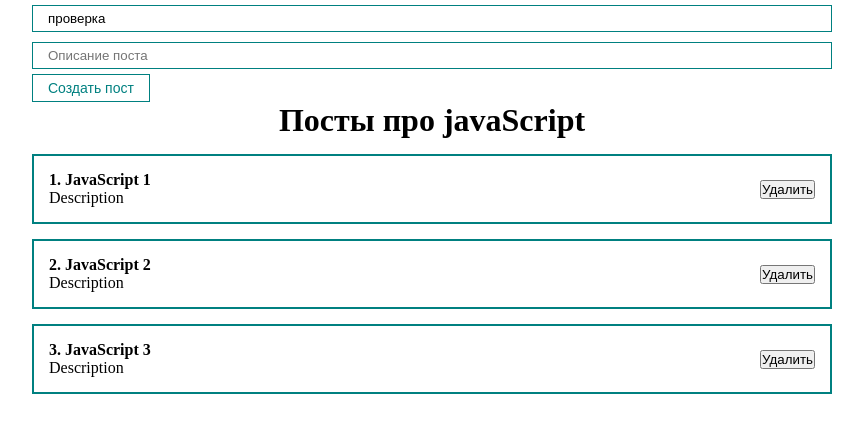
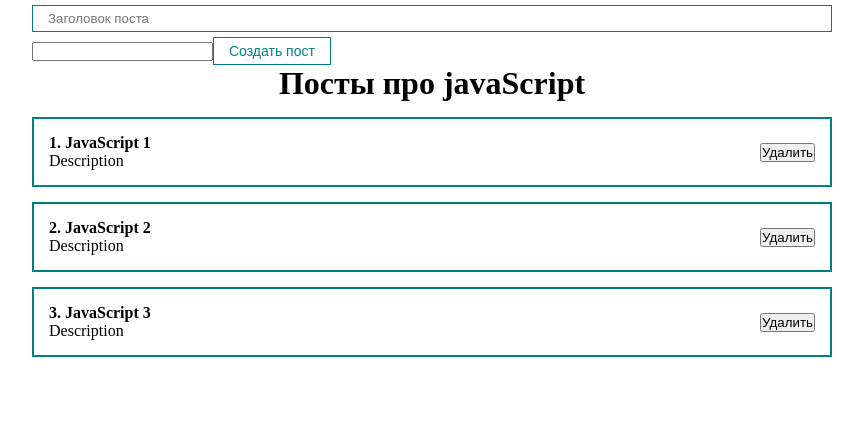
Before and after one commit to weboson/-react-course-UlbiTV, a React (Create React App) app: page / in a window 1280 px wide. Shown: the top 432 px of the page, without its empty margins (208-1071 px from the left). Built offline with nearby package versions, Linux system fonts and the light colour scheme.

Commit message:
Uncontrolled default component <input> using useRef

```diff
--- a/src/App.js
+++ b/src/App.js
@@ -1,27 +1,39 @@
 import React from 'react';
-import { useState } from 'react';
+//! 1. импортировал useRef
+import { useState, useRef } from 'react';
 import PostList from './components/PostList';
 import MyButton from './components/UI/button/MyButton';
 import MyInput from './components/UI/input/MyInput';
 
 import './styles/App.css';
 
-//! по клику по кнопке, в консоле появляется текущее значение (title) из поля input
+// по клику по кнопке, в консоле появляется текущее значение (title) из поля input
 function App() {
-  // состояние №1 хранит в себе массив posts для списка
+  // состояние (useState) №1 хранит в себе массив posts для списка
+  // массив постов.
   const [posts, setPosts] = useState([
+    // значение(я) по-умолчанию
     {id: 1, title: 'JavaScript 1', body: 'Description'},
     {id: 2, title: 'JavaScript 2', body: 'Description'},
     {id: 3, title: 'JavaScript 3', body: 'Description'},
   ])
 
-  //! состояние №2 хранит в себе значение по-умолчанию (''), которое в поле input
-  const [title, setTitle] = useState('проверка');
+  // состояние №2 хранит в себе значение по-умолчанию (''), которое в поле input
+  const [title, setTitle] = useState('');
 
-  //! обработчик события (добавить пост):
+  //! хук useRef() - которая дает ссылку на нужный элемент. Не забывать про import useRef (выше)
+  //! 2. Для этого, в нужном элементе нужно добавить атрибут ref={bodyInpuRef}
+  //! 3. bodyInpuRef.carrent - харнит сам элемент, и если нужно можно взять атрибут bodyInpuRef.current.value
+  const bodyInputRef = useRef();
+
+  // обработчик события (добавить пост):
   const addNewPost = (e) => { // можно как стрелочную, так и декларативную  функцию (function F() {}) - не важно
-    e.preventDefault()
-    console.log(title)
+    e.preventDefault() // сброс действия браузера на событие (отправки (кнопка отпавить или Enter) данных в форме)? которые были по-умолчанию у браузера
+    console.log(title);
+    //! берем из useref - значение атрибута value элемента input
+    console.log(bodyInputRef.current.value);
+    //! либо сам эелмент
+    console.log(bodyInputRef.current);
   }
 
   return (
@@ -34,7 +46,12 @@ function App() {
           type="text"
           placeholder="Заголовок поста"
         />
-        <MyInput type="text" placeholder="Описание поста"/>
+        {/* НЕ УПРАВЛЯЕМЫЙ/НЕ КОНТРОЛИРУЕМЫЙ КОМПОНЕТ (с помощью useRef) */}
+        {/*! привязываем наш ref к элементу*/}
+        <input ref={bodyInputRef} type="text" />
+        {/* пока закомментировал собственный компонент MyInput, т.к. чтобы useRef() не знает куда вставлять данные, нужно ему подсказать куда, пока покажем useRef на стандартном <input>(выше)  */}
+        {/* <MyInput type="text" placeholder="Описание поста"/> */}
+
         {/* событие на кнопке */}
         <MyButton onClick={addNewPost}>Создать пост</MyButton>
       </form>
@@ -44,3 +61,4 @@ function App() {
 }
 
 export default App;
+//
```
